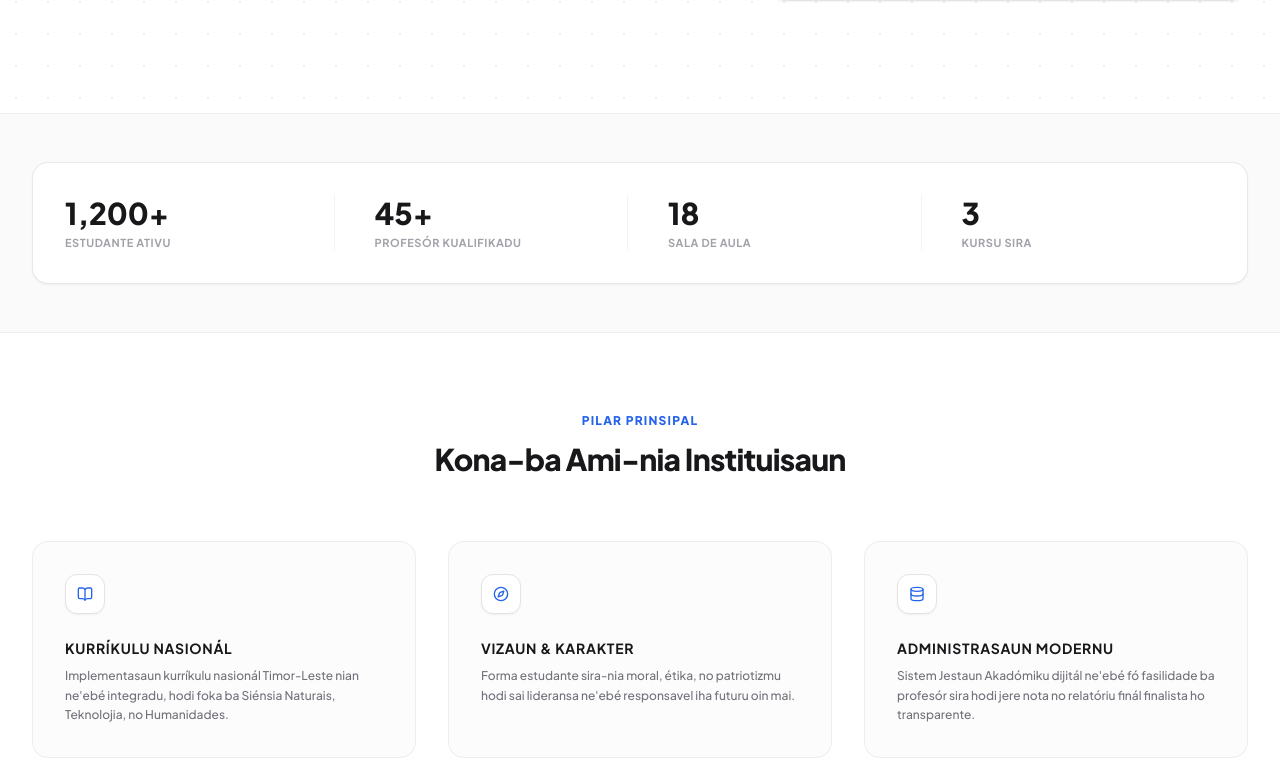
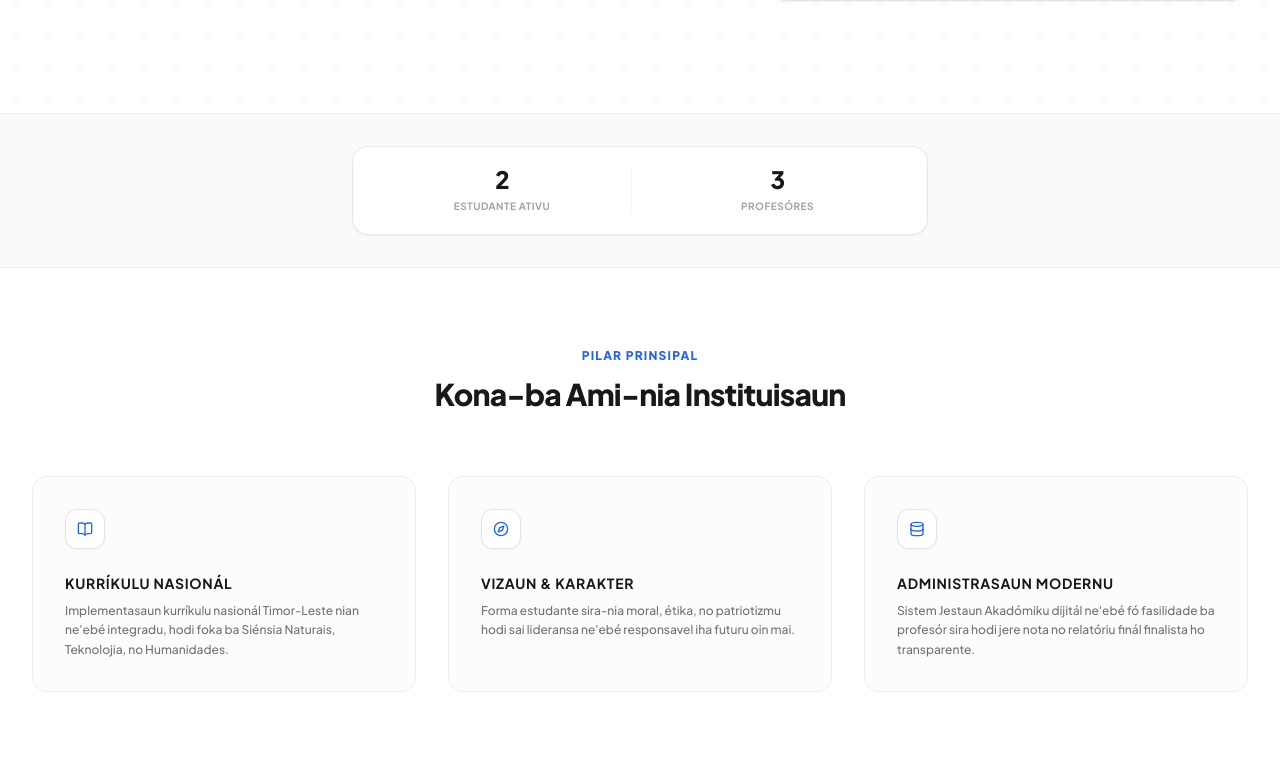
Before and after one commit to Celio-err/Team-Project-SJD, a Django app: page / in a window 1280 px wide. Shown: the part 639-1410 px from the top of the page. Run offline with Django 5.2, Linux system fonts and the light colour scheme; data comes from the database, SQL or seed files in the repository; parts of the project's set-up code (start-up, migrations or seed data) failed here and were passed over; some libraries are stand-ins or nearby versions.

Commit message:
hadia template index/home.html

```diff
--- a/apps/academic/views.py
+++ b/apps/academic/views.py
@@ -39,6 +39,9 @@ def disiplina_create_view(request):
             messages.error(request, f"Erru tekniku: {e}")
 
     return render(request, 'academic/disiplina_form.html')
+
+
+
 
 def disiplina_list_view(request):
     # Mengambil semua disiplina dan mengurutkan berdasarkan departemen
--- a/apps/users/views.py
+++ b/apps/users/views.py
@@ -36,6 +36,16 @@ def logout_view(request):
     logout(request)
     return redirect('home')
 
+def index_view(request):
+    total_estudante = Estudante.objects.count()
+    total_professores = Professor.objects.count()
+
+    context = {
+         'total_estudante': total_estudante,
+         'total_professores': total_professores,
+    }
+
+    return render(request, 'home_portal.html', context)
 
 def dashboard_view(request):
     # Data Siswa
@@ -67,8 +77,6 @@ def dashboard_view(request):
     return render(request, 'dashboard.html', context)
 
 
-def index_view(request):
-    return render(request, 'home_portal.html')
 
 #views estudante
 def estudante_list_view(request):
--- a/templates/home_portal.html
+++ b/templates/home_portal.html
@@ -48,26 +48,21 @@
     </div>
 </section>
 
-<!-- 2. DATA STATISTIK ESKOLA (KOTAK COUNTER MINIMALIS) -->
-<section class="bg-zinc-50 py-12 border-b border-zinc-200/60">
+<section class="bg-zinc-50 py-8 border-b border-zinc-200/60">
     <div class="max-w-7xl mx-auto px-6 lg:px-8">
-        <div class="grid grid-cols-2 md:grid-cols-4 gap-6 bg-white border border-zinc-200/80 p-8 rounded-2xl shadow-sm">
-            <div class="text-center md:text-left border-r border-zinc-100 last:border-0 pr-4">
-                <h3 class="text-3xl font-extrabold text-zinc-900">1,200+</h3>
-                <p class="text-[11px] font-bold text-zinc-400 uppercase tracking-wider mt-1">Estudante Ativu</p>
+
+        <div class="max-w-xl mx-auto grid grid-cols-2 gap-4 bg-white border border-zinc-200/80 p-5 rounded-2xl shadow-sm">
+
+            <div class="flex flex-col items-center justify-center text-center border-r border-zinc-100/80 px-2">
+                <h3 class="text-2xl font-black text-zinc-900 tracking-tight leading-none">{{ total_estudante |default:"0" }}</h3>
+                <p class="text-[10px] font-bold text-zinc-400 uppercase tracking-wider mt-2">Estudante Ativu</p>
             </div>
-            <div class="text-center md:text-left border-r border-zinc-100 last:border-0 pr-4 md:pl-4">
-                <h3 class="text-3xl font-extrabold text-zinc-900">45+</h3>
-                <p class="text-[11px] font-bold text-zinc-400 uppercase tracking-wider mt-1">Profesór Kualifikadu</p>
+
+            <div class="flex flex-col items-center justify-center text-center px-2">
+                <h3 class="text-2xl font-black text-zinc-900 tracking-tight leading-none">{{ total_professores |default:"0" }}</h3>
+                <p class="text-[10px] font-bold text-zinc-400 uppercase tracking-wider mt-2">Profesóres</p>
             </div>
-            <div class="text-center md:text-left border-r border-zinc-100 last:border-0 pr-4 md:pl-4">
-                <h3 class="text-3xl font-extrabold text-zinc-900">18</h3>
-                <p class="text-[11px] font-bold text-zinc-400 uppercase tracking-wider mt-1">Sala de Aula</p>
-            </div>
-            <div class="text-center md:text-left md:pl-4">
-                <h3 class="text-3xl font-extrabold text-zinc-900">3</h3>
-                <p class="text-[11px] font-bold text-zinc-400 uppercase tracking-wider mt-1">Kursu Sira</p>
-            </div>
+
         </div>
     </div>
 </section>
```
